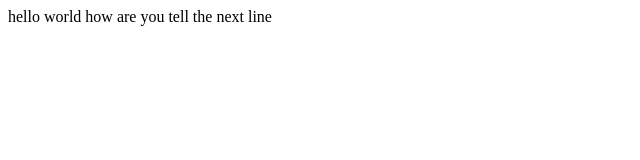
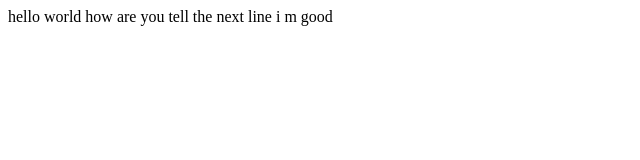
Before and after one commit to nicolsondsouza/practise, a plain HTML site: page index.html in a window 1280 px wide. Shown: the full height of the page, 0-640 px from the left. Drawn offline with Linux system fonts and the light colour scheme.

Commit message:
forth commit

```diff
--- a/index.html
+++ b/index.html
@@ -3,4 +3,5 @@
 hello world
 how are you
 tell the next line
+i m good
 </body>
```
